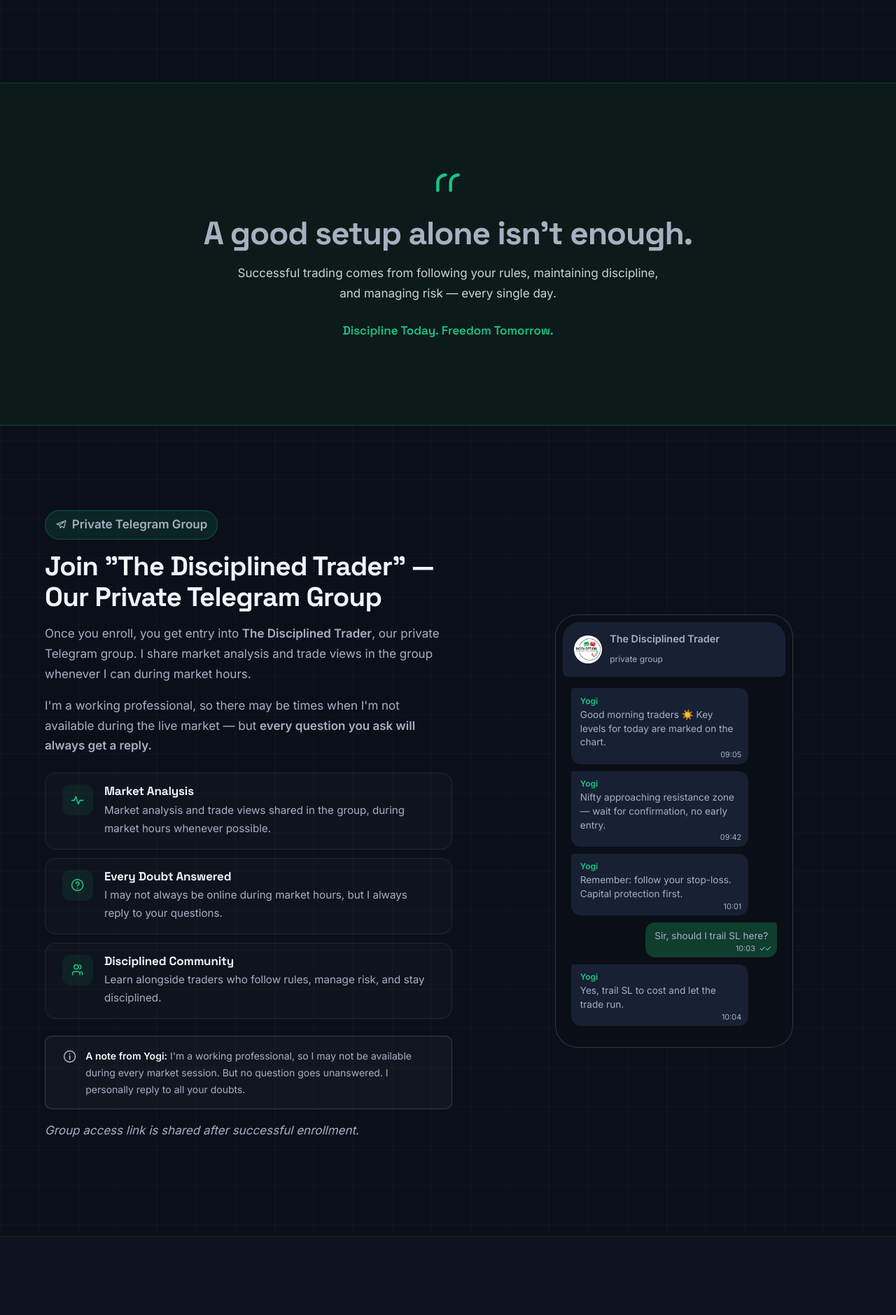
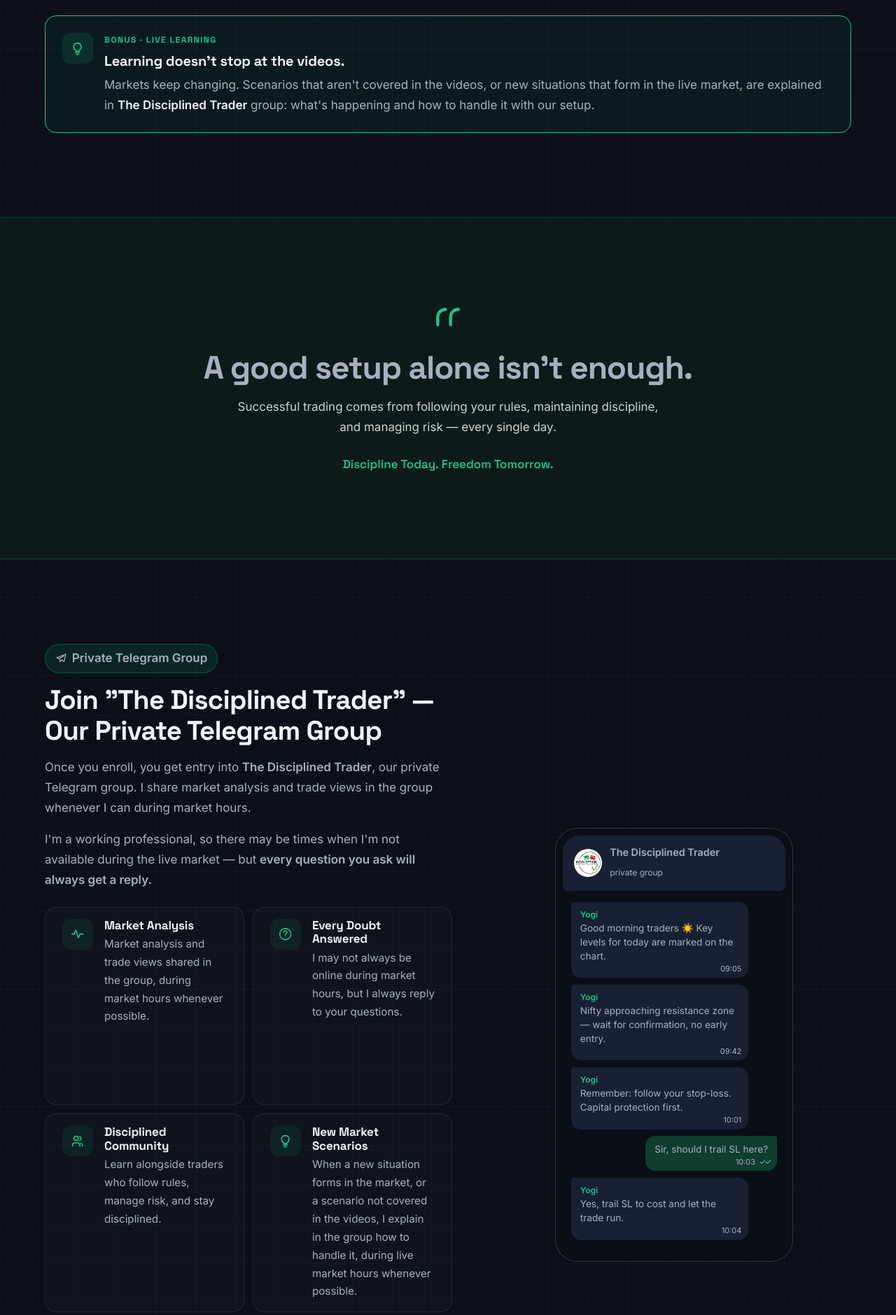
Before and after one commit to TheYogii/indexoption, a plain HTML site: page index.html in a window 1280 px wide. Shown: the part 3291-5170 px from the top of the page at 70% size. Drawn offline with Linux system fonts and the light colour scheme.

Commit message:
last udpate

```diff
--- a/css/style.css
+++ b/css/style.css
@@ -222,6 +222,13 @@ button { font: inherit; color: inherit; cursor: pointer; }
 .vcard h3 { margin-bottom: var(--sp-3); }
 .vcard p { color: var(--text-muted); }
 .vcard .checklist { margin-top: auto; padding-top: var(--sp-4); }
+.bonus { display: flex; gap: var(--sp-4); align-items: flex-start; max-width: 1160px; margin: var(--sp-5) auto 0; padding: var(--sp-5); background: rgba(22,199,132,.06); border: 1px solid var(--accent); border-radius: var(--radius); }
+.bonus__icon { display: grid; place-items: center; flex-shrink: 0; width: 44px; height: 44px; border-radius: 12px; background: rgba(22,199,132,.12); color: var(--accent); }
+.bonus__label { margin: 0 0 var(--sp-2); font-family: var(--font-head); font-size: 12px; font-weight: 700; letter-spacing: .12em; text-transform: uppercase; color: var(--accent); }
+.bonus h3 { margin-bottom: var(--sp-2); }
+.bonus p:last-child { margin: 0; max-width: none; color: var(--text-muted); }
+.bonus strong { color: var(--text); }
+@media (max-width: 480px) { .bonus { flex-direction: column; } }
 .vcard--key { border-color: rgba(22,199,132,.45); }
 .vcard--key:hover { border-color: rgba(22,199,132,.7); }
 @media (min-width: 641px) { .vcard .checklist { grid-template-columns: 1fr 1fr; column-gap: var(--sp-5); } }
@@ -248,8 +255,9 @@ button { font: inherit; color: inherit; cursor: pointer; }
 /* 10. COMMUNITY ------------------------------------------------------------ */
 .community { display: grid; gap: var(--sp-7); align-items: center; }
 .community__text > p { color: var(--text-muted); font-size: var(--fs-lg); }
-.features { display: grid; gap: var(--sp-3); margin-top: var(--sp-5); }
-.feature { display: flex; gap: var(--sp-4); align-items: flex-start; padding: var(--sp-4) var(--sp-5); }
+.features { display: grid; gap: var(--sp-3); margin-top: var(--sp-5); grid-auto-rows: 1fr; }
+@media (min-width: 641px) { .features { grid-template-columns: 1fr 1fr; } }
+.feature { height: 100%; display: flex; gap: var(--sp-4); align-items: flex-start; padding: var(--sp-4) var(--sp-5); }
 .feature h3 { font-size: 1.0625rem; margin-bottom: 4px; }
 .feature p { margin: 0; color: var(--text-muted); font-size: .95rem; }
 .feature__icon { display: grid; place-items: center; flex-shrink: 0; width: 44px; height: 44px; border-radius: 12px; background: rgba(22,199,132,.08); color: var(--accent); }
--- a/index.html
+++ b/index.html
@@ -58,6 +58,7 @@
     <symbol id="i-up" viewBox="0 0 24 24"><path d="m6 14 6-6 6 6" fill="none" stroke="currentColor" stroke-width="2.2" stroke-linecap="round" stroke-linejoin="round"/></symbol>
     <symbol id="i-instagram" viewBox="0 0 24 24"><rect x="3.5" y="3.5" width="17" height="17" rx="5" fill="none" stroke="currentColor" stroke-width="1.8"/><circle cx="12" cy="12" r="4" fill="none" stroke="currentColor" stroke-width="1.8"/><circle cx="17.2" cy="6.8" r="1.1" fill="currentColor"/></symbol>
     <symbol id="i-youtube" viewBox="0 0 24 24"><rect x="2.5" y="5.5" width="19" height="13" rx="4" fill="none" stroke="currentColor" stroke-width="1.8"/><path d="m10 9.2 5 2.8-5 2.8V9.2Z" fill="currentColor"/></symbol>
+    <symbol id="i-bulb" viewBox="0 0 24 24"><path d="M9 18h6M10 21h4M12 3a6 6 0 0 0-3.5 10.9c.6.5 1 1.2 1 2.1h5c0-.9.4-1.600 1-2.100A6 6 0 0 0 12 3Z" fill="none" stroke="currentColor" stroke-width="1.8" stroke-linecap="round" stroke-linejoin="round"/></symbol>
     <symbol id="i-telegram" viewBox="0 0 24 24"><path d="M21 4 3 11l5.5 2L10 19l3-3.5 4.5 3.3L21 4ZM8.5 13 17 7.5" fill="none" stroke="currentColor" stroke-width="1.8" stroke-linecap="round" stroke-linejoin="round"/></symbol>
     <symbol id="i-whatsapp" viewBox="0 0 24 24"><path d="M3.5 20.5 4.9 16A8.5 8.5 0 1 1 8.2 19.2L3.5 20.5Z" fill="none" stroke="currentColor" stroke-width="1.8" stroke-linejoin="round"/><path d="M9 8.5c-.3 1.6.8 3.5 2.2 4.8s3.2 2.200 4.700 1.900l.9-1.200-1.900-1-.9.7c-.9-.4-1.800-1.300-2.300-2.200l.6-.9-1-1.900-1.300.8Z" fill="currentColor"/></symbol>
     <symbol id="i-mail" viewBox="0 0 24 24"><rect x="3" y="5" width="18" height="14" rx="3" fill="none" stroke="currentColor" stroke-width="1.8"/><path d="m4 8 8 5.5L20 8" fill="none" stroke="currentColor" stroke-width="1.8" stroke-linecap="round" stroke-linejoin="round"/></symbol>
@@ -270,6 +271,15 @@
         </ul>
       </article>
     </div>
+
+    <aside class="bonus reveal" aria-label="Bonus: live learning">
+      <span class="bonus__icon"><svg class="icon" aria-hidden="true"><use href="#i-bulb"/></svg></span>
+      <div>
+        <p class="bonus__label">Bonus · Live Learning</p>
+        <h3>Learning doesn't stop at the videos.</h3>
+        <p>Markets keep changing. Scenarios that aren't covered in the videos, or new situations that form in the live market, are explained in <strong>The Disciplined Trader</strong> group: what's happening and how to handle it with our setup.</p>
+      </div>
+    </aside>
   </div>
 </section>
 
@@ -306,6 +316,10 @@
         <article class="card feature reveal">
           <span class="feature__icon"><svg class="icon" aria-hidden="true"><use href="#i-users"/></svg></span>
           <div><h3>Disciplined Community</h3><p>Learn alongside traders who follow rules, manage risk, and stay disciplined.</p></div>
+        </article>
+        <article class="card feature reveal">
+          <span class="feature__icon"><svg class="icon" aria-hidden="true"><use href="#i-bulb"/></svg></span>
+          <div><h3>New Market Scenarios</h3><p>When a new situation forms in the market, or a scenario not covered in the videos, I explain in the group how to handle it, during live market hours whenever possible.</p></div>
         </article>
       </div>
       <aside class="info-note reveal" aria-label="Availability note">
@@ -424,6 +438,7 @@
         <li><strong>Video 1:</strong> Complete trading setup: selected intraday candlestick patterns, support &amp; resistance, entry, stop-loss, target &amp; trailing SL</li>
         <li><strong>Video 2:</strong> Trading rules, discipline, risk &amp; money management</li>
         <li>Access to 'The Disciplined Trader' private Telegram group with market analysis (whenever possible during market hours)</li>
+        <li><strong>Guidance on new market scenarios</strong> shared in the group, beyond what's covered in the videos</li>
         <li>Doubt-solving support</li>
       </ul>
       <a href="#pricing" data-enroll class="btn btn--primary btn--lg btn--block">Enroll Now at <span data-price="current"></span></a>
@@ -456,6 +471,10 @@
       <div class="acc-item">
         <h3><button type="button" class="acc-btn" id="acc-btn-2" aria-expanded="false" aria-controls="acc-panel-2">What does the course cover?<svg class="icon" aria-hidden="true"><use href="#i-chevron"/></svg></button></h3>
         <div class="acc-panel" id="acc-panel-2" role="region" aria-labelledby="acc-btn-2"><div><p>The course has two videos. Video 1 covers the complete trading setup, including a few selected intraday candlestick patterns, support &amp; resistance, entry, stop-loss, target, and trailing stop-loss. Video 2 covers trading rules, discipline, risk management, and money management.</p></div></div>
+      </div>
+      <div class="acc-item">
+        <h3><button type="button" class="acc-btn" id="acc-btn-gap" aria-expanded="false" aria-controls="acc-panel-gap">What if I face a situation in the market that isn't covered in the videos?<svg class="icon" aria-hidden="true"><use href="#i-chevron"/></svg></button></h3>
+        <div class="acc-panel" id="acc-panel-gap" role="region" aria-labelledby="acc-btn-gap"><div><p>That's exactly what the private group is for. Scenarios not covered in the videos, and new situations that form in the market, are explained in The Disciplined Trader group during live market hours whenever possible. You can also ask about any situation in the group and I'll reply.</p></div></div>
       </div>
       <div class="acc-item">
         <h3><button type="button" class="acc-btn" id="acc-btn-fee" aria-expanded="false" aria-controls="acc-panel-fee">What is the course fee?<svg class="icon" aria-hidden="true"><use href="#i-chevron"/></svg></button></h3>
```
